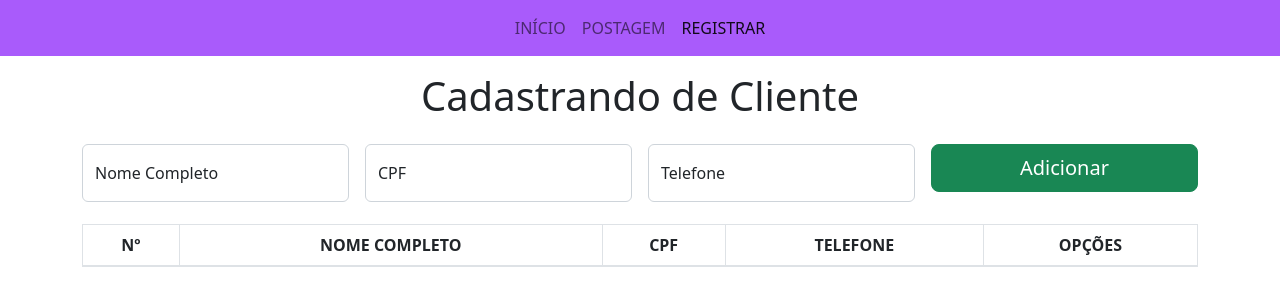
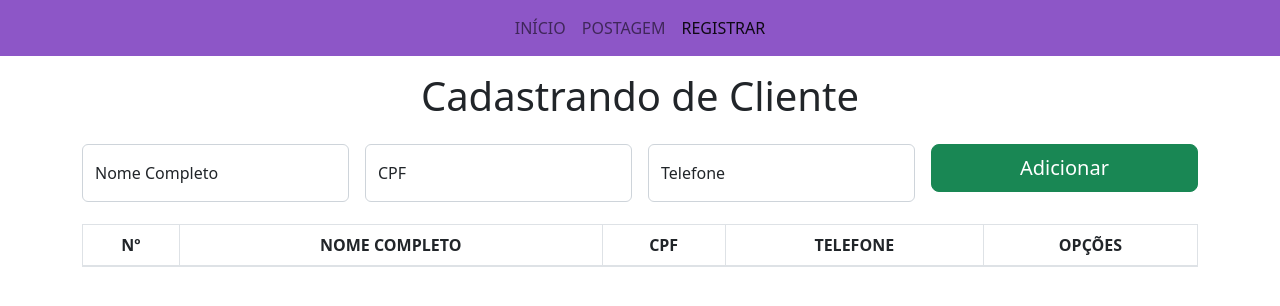
Before and after one commit to paulocavalc/Projeto_Django, a Django app: page /app/lista/ in a window 1280 px wide. Shown: the top 306 px of the page. Run offline with Django 4.2, Linux system fonts and the light colour scheme; data that the repository does not hold is empty; some libraries are stand-ins or nearby versions.

Commit message:
Atualização Projeto

```diff
--- a/app/templates/home/home.html
+++ b/app/templates/home/home.html
@@ -16,7 +16,7 @@
     <link rel="stylesheet" href="{% static 'bootstrap/css/bootstrap.min.css' %}" type="text/css">
 </head>
 <body>
-    <nav class="navbar navbar-expand-lg mb-3" style="background-color: #a95bfb;">
+    <nav class="navbar navbar-expand-lg mb-3" style="background-color: #8d56c7;">
       <div class="container-fluid">
         <button class="navbar-toggler" type="button" data-bs-toggle="collapse" data-bs-target="#navbarNavAltMarkup" aria-controls="navbarNavAltMarkup" aria-expanded="false" aria-label="Toggle navigation">
           <span class="navbar-toggler-icon"></span>
--- a/todo/settings.py
+++ b/todo/settings.py
@@ -37,7 +37,7 @@ INSTALLED_APPS = [
     'django.contrib.sessions',
     'django.contrib.messages',
     'django.contrib.staticfiles',
-    'app',
+    'app.apps.AppConfig',
 ]
 
 MIDDLEWARE = [
```
